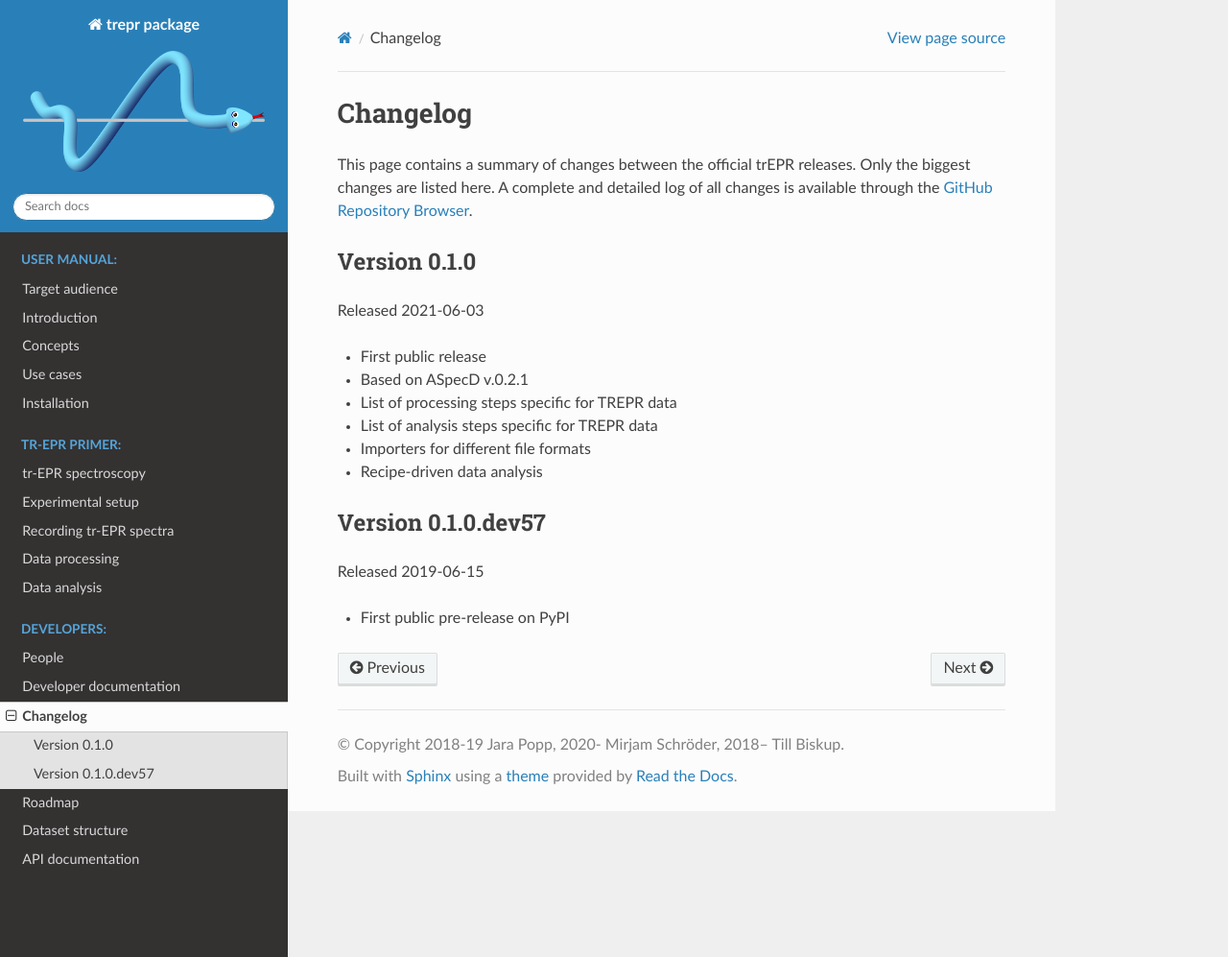
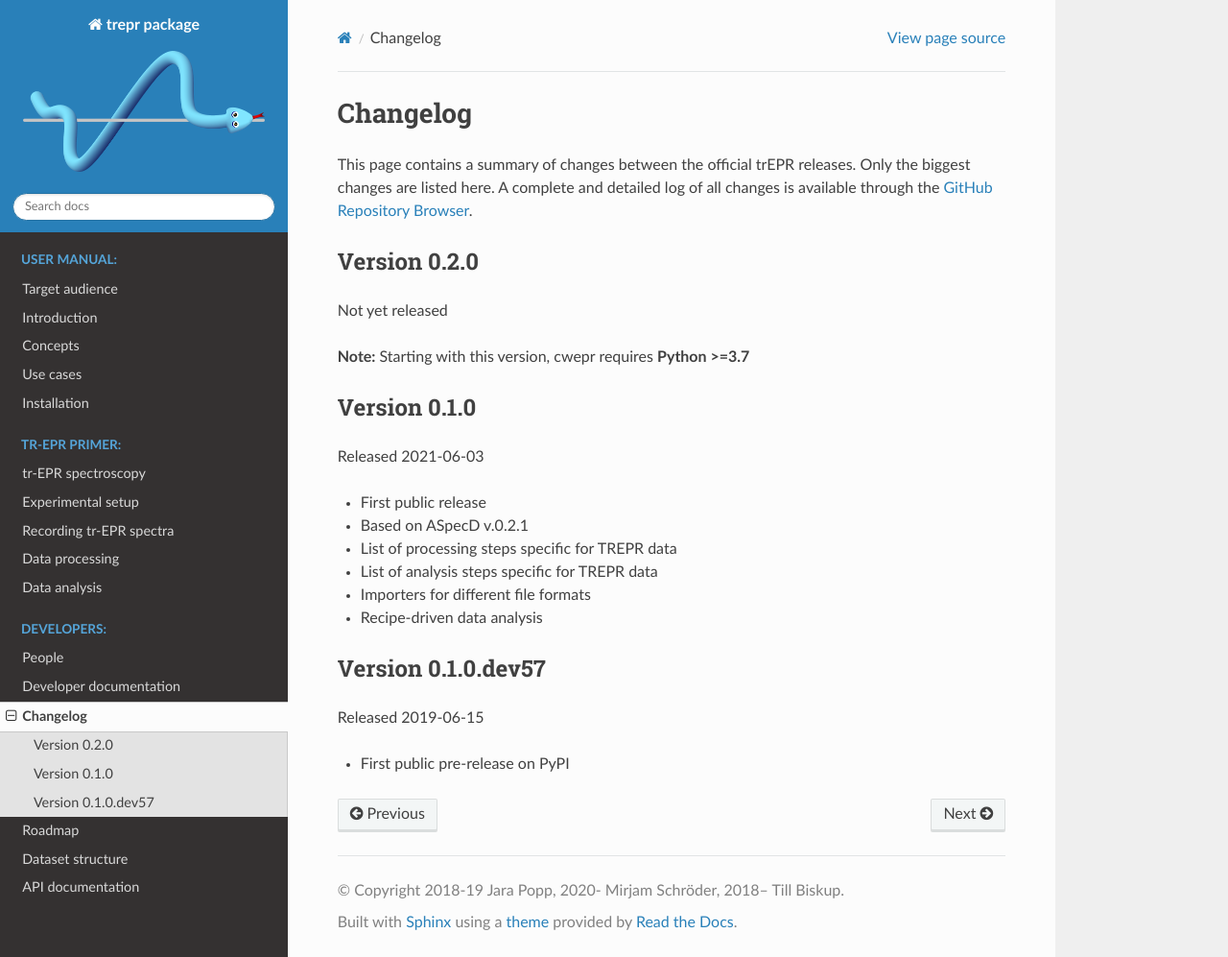
Before and after one commit to tillbiskup/trepr, a Sphinx documentation site: the page built from docs/changelog.rst, in a window 1280 px wide and 997 px high. Shown: the whole window at 96% size. Built offline with Sphinx 7.4.7 and the Read the Docs theme 2.0.0, drawn with Linux system fonts in a browser that asks for light colours.

Commit message:
Update Python requirements (>=3.7)

```diff
--- a/docs/changelog.rst
+++ b/docs/changelog.rst
@@ -3,6 +3,14 @@ Changelog
 =========
 
 This page contains a summary of changes between the official trEPR releases. Only the biggest changes are listed here. A complete and detailed log of all changes is available through the `GitHub Repository Browser <https://github.com/tillbiskup/trepr/commits/master>`_.
+
+
+Version 0.2.0
+=============
+
+Not yet released
+
+**Note:** Starting with this version, cwepr requires **Python >=3.7**
 
 
 Version 0.1.0
--- a/setup.py
+++ b/setup.py
@@ -31,8 +31,6 @@ setup(
     ],
     classifiers=[
         'Programming Language :: Python :: 3',
-        'Programming Language :: Python :: 3.5',
-        'Programming Language :: Python :: 3.6',
         'Programming Language :: Python :: 3.7',
         'Programming Language :: Python :: 3.8',
         'Programming Language :: Python :: 3.9',
```
Also changed, not shown: 1 other file.
